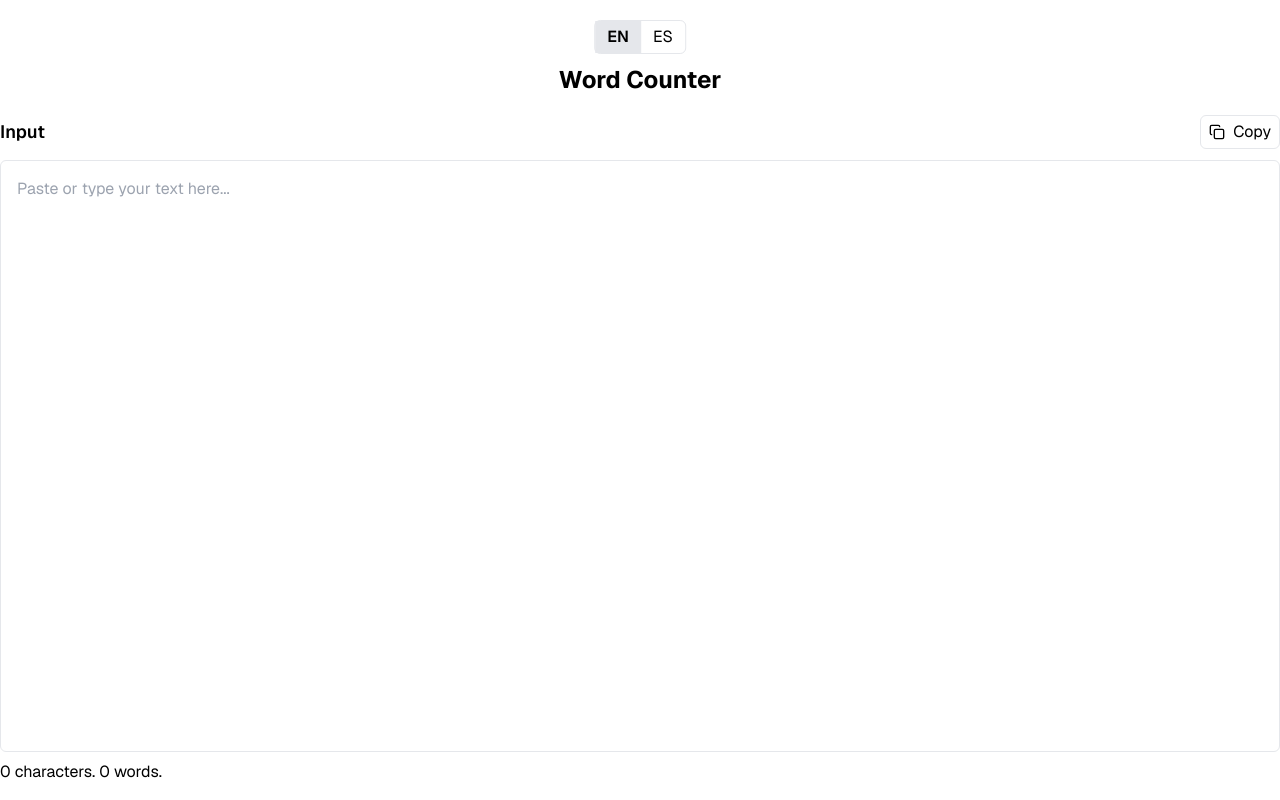
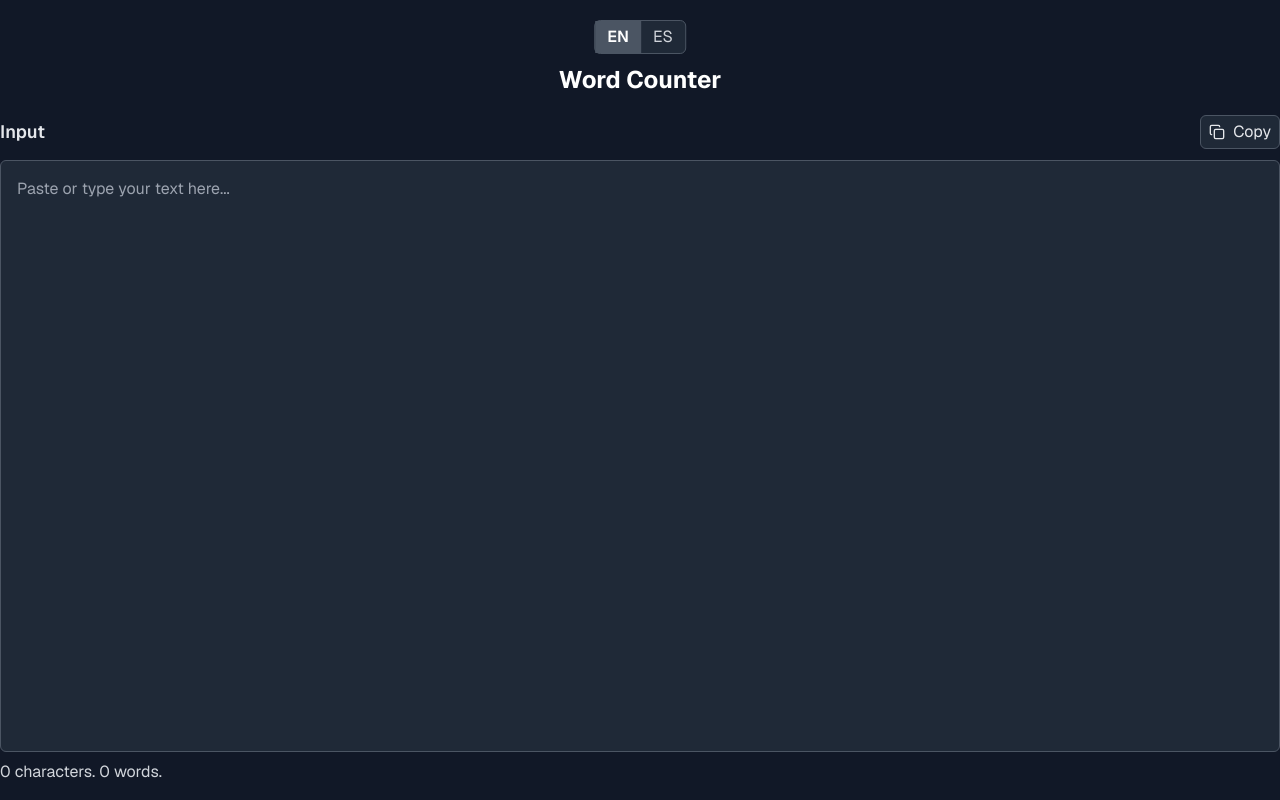
Before and after one commit to andremov/word-counter, a Next.js app: page /en in a window 1280 px wide. Built offline with nearby package versions, Linux system fonts and the light colour scheme.

Commit message:
implement dark theme

```diff
--- a/src/_components/header.tsx
+++ b/src/_components/header.tsx
@@ -11,7 +11,7 @@ export default function Header(props: HeaderPropsType) {
 
   return (
     <div className="relative mx-auto flex w-full max-w-screen-md items-center justify-center">
-      <h1 className="mb-4 text-center text-2xl font-bold">
+      <h1 className="mb-4 text-center text-2xl font-bold text-white">
         {localeStrings.title}
       </h1>
     </div>
--- a/src/_components/locale-switcher.tsx
+++ b/src/_components/locale-switcher.tsx
@@ -6,11 +6,11 @@ export default function LocaleSwitcher({
   lang?: "en" | "es";
 }) {
   return (
-    <div className="absolute left-1/2 top-5 flex -translate-x-1/2 rounded-md border border-gray-200">
+    <div className="absolute left-1/2 top-5 flex -translate-x-1/2 rounded-md border border-gray-600 bg-gray-800">
       <Link
         href={"/en"}
         className={
-          (lang === "en" ? "bg-gray-200 font-semibold" : "") + " px-3 py-1"
+          (lang === "en" ? "bg-gray-600 font-semibold text-white" : "text-gray-300 hover:bg-gray-700") + " px-3 py-1 transition-colors"
         }
       >
         EN
@@ -19,7 +19,7 @@ export default function LocaleSwitcher({
       <Link
         href={"/es"}
         className={
-          (lang === "es" ? "bg-gray-200 font-semibold" : "") + " px-3 py-1"
+          (lang === "es" ? "bg-gray-600 font-semibold text-white" : "text-gray-300 hover:bg-gray-700") + " px-3 py-1 transition-colors"
         }
       >
         ES
--- a/src/_components/word-counter.tsx
+++ b/src/_components/word-counter.tsx
@@ -60,13 +60,13 @@ export default function WordCounter({ lang = "en" }: { lang?: "en" | "es" }) {
       <div className={clsx(["flex flex-1 gap-4"])}>
         <div className={clsx(["flex w-full flex-col gap-2"])}>
           <div className="flex h-10 items-center justify-between">
-            <h2 className="text-lg font-semibold">
+            <h2 className="text-lg font-semibold text-gray-200">
               {localeStrings.labels.input}
             </h2>
             <button
               onClick={handleCopy}
               className={clsx([
-                "flex items-center gap-2 rounded-md border border-gray-200 px-2 py-1 outline-none transition hover:bg-gray-200",
+                "flex items-center gap-2 rounded-md border border-gray-600 bg-gray-800 px-2 py-1 text-gray-200 outline-none transition hover:bg-gray-700",
                 {
                   "bg-green-600 text-white": isCopied,
                 },
@@ -89,9 +89,9 @@ export default function WordCounter({ lang = "en" }: { lang?: "en" | "es" }) {
             placeholder={localeStrings.labels.data}
             value={input}
             onChange={(e) => setInput(e.target.value)}
-            className="w-full flex-1 resize-none rounded-md border border-gray-200 p-4 outline-none transition focus:border-blue-400"
+            className="w-full flex-1 resize-none rounded-md border border-gray-600 bg-gray-800 p-4 text-gray-200 placeholder-gray-400 outline-none transition focus:border-blue-400"
           />
-          <div>
+          <div className="text-gray-300">
             {characterCount} {localeStrings.labels.chars}. {wordCount}{" "}
             {localeStrings.labels.words}.
           </div>
--- a/src/app/layout.tsx
+++ b/src/app/layout.tsx
@@ -13,8 +13,8 @@ export default function RootLayout({
   children,
 }: Readonly<{ children: React.ReactNode }>) {
   return (
-    <html lang="en" className={`${GeistSans.variable}`}>
-      <body>{children}</body>
+    <html lang="en" className={`${GeistSans.variable} dark`}>
+      <body className="bg-gray-900 text-white">{children}</body>
     </html>
   );
 }
--- a/tailwind.config.ts
+++ b/tailwind.config.ts
@@ -3,6 +3,7 @@ import { fontFamily } from "tailwindcss/defaultTheme";
 
 export default {
   content: ["./src/**/*.tsx"],
+  darkMode: "class",
   theme: {
     extend: {
       fontFamily: {
```
